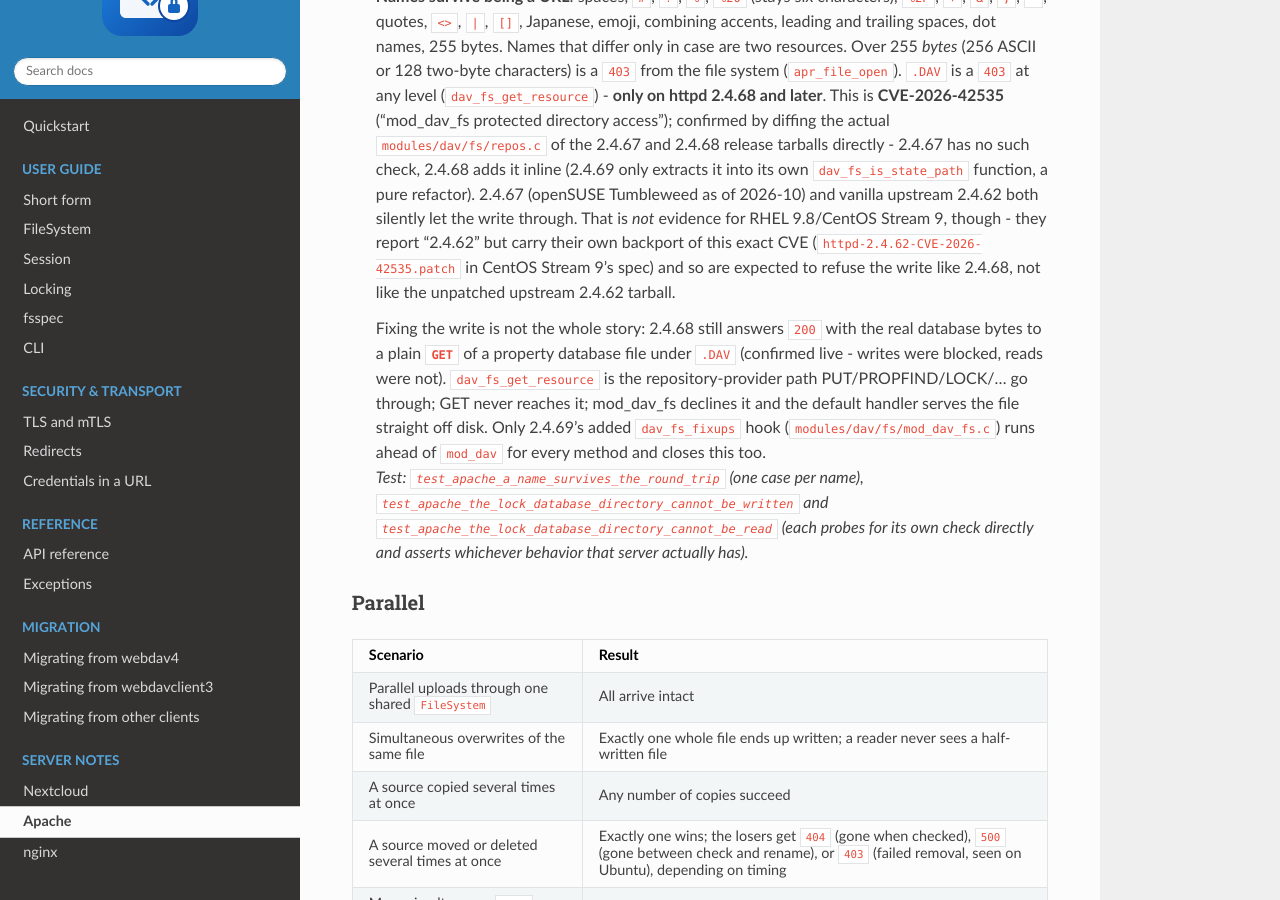
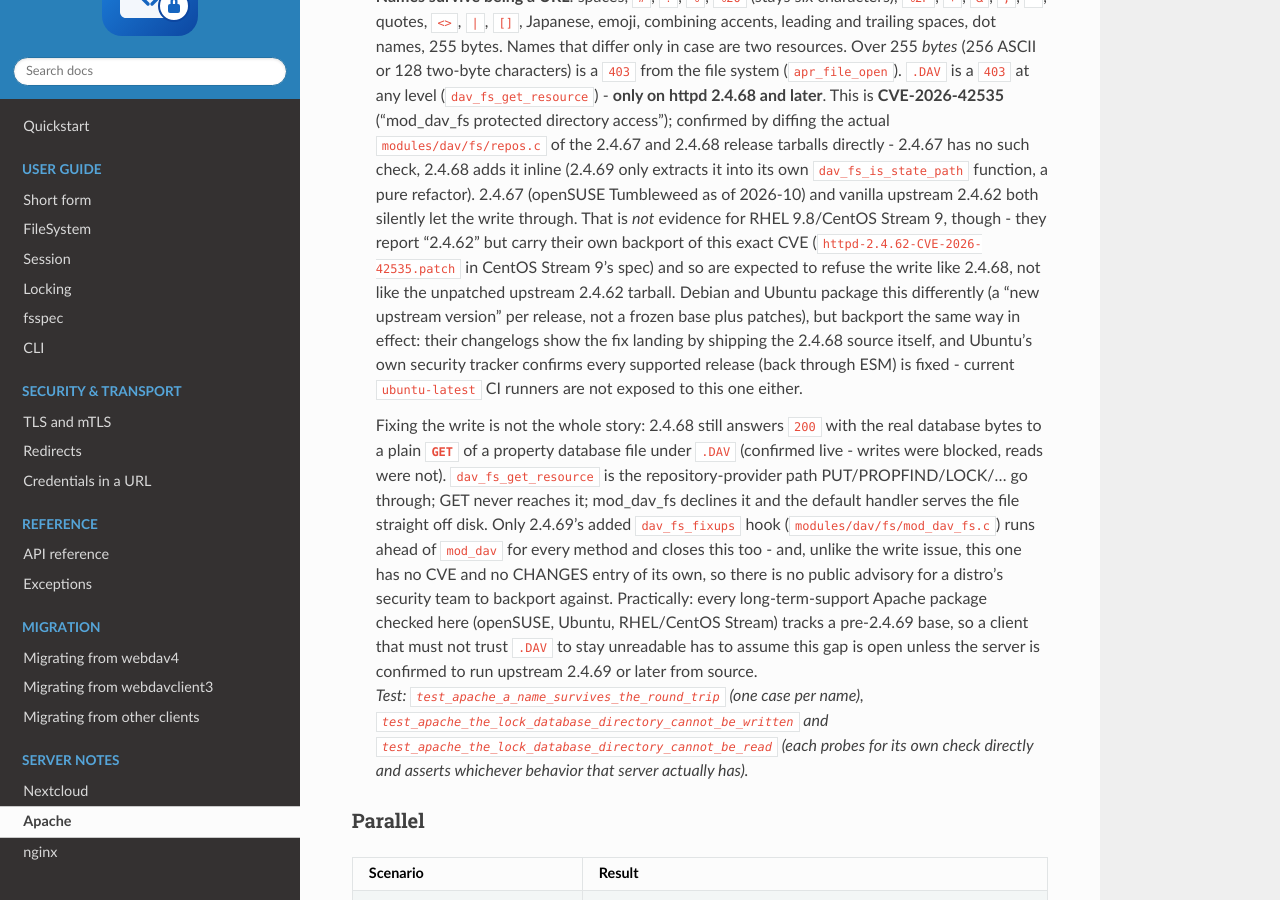
Before and after one commit to manfred-kaiser/webdav-rfc4918, a Sphinx documentation site: the page built from docs/apache-compliance-check.md, in a window 1280 px wide and 900 px high, scrolled down 5079 px. Built offline with Sphinx 7.4.7 and the Read the Docs theme 3.1.0, drawn with Linux system fonts in a browser that asks for light colours.

Commit message:
Document which real-world Apache packages the .DAV gaps actually affect
Checked Debian's and Ubuntu's own packaging (salsa.debian.org's apache2
changelog, Ubuntu's security tracker) rather than assuming from the
upstream version number alone, the same way the previous commit already
corrected that assumption for RHEL/CentOS Stream. Both backport
CVE-2026-42535 (the write block) onto every supported release, current
ubuntu-latest CI runners included - so that part is already closed
everywhere checked.

The read-side gap (GET still exposing a property database file's real
bytes until 2.4.69's dav_fs_fixups hook) has no CVE and no CHANGES entry
of its own, unlike the write issue - confirmed by its absence from the
2.4.69 CHANGES section. With no public advisory to backport against,
none of openSUSE's, Ubuntu's or RHEL's packages (all on a pre-2.4.69
base) are expected to have closed it, even fully patched.

```diff
--- a/docs/apache-compliance-check.md
+++ b/docs/apache-compliance-check.md
@@ -235,7 +235,12 @@ Limits, each on an instance of its own:
   though - they report "2.4.62" but carry their own backport of this exact
   CVE (`httpd-2.4.62-CVE-2026-42535.patch` in CentOS Stream 9's spec) and so
   are expected to refuse the write like 2.4.68, not like the unpatched
-  upstream 2.4.62 tarball.
+  upstream 2.4.62 tarball. Debian and Ubuntu package this differently
+  (a "new upstream version" per release, not a frozen base plus patches),
+  but backport the same way in effect: their changelogs show the fix
+  landing by shipping the 2.4.68 source itself, and Ubuntu's own security
+  tracker confirms every supported release (back through ESM) is fixed -
+  current `ubuntu-latest` CI runners are not exposed to this one either.
 
   Fixing the write is not the whole story: 2.4.68 still answers `200` with
   the real database bytes to a plain **`GET`** of a property database file
@@ -244,7 +249,13 @@ Limits, each on an instance of its own:
   go through; GET never reaches it; mod_dav_fs declines it and the default
   handler serves the file straight off disk. Only 2.4.69's added
   `dav_fs_fixups` hook (`modules/dav/fs/mod_dav_fs.c`) runs ahead of `mod_dav`
-  for every method and closes this too. \
+  for every method and closes this too - and, unlike the write issue, this
+  one has no CVE and no CHANGES entry of its own, so there is no public
+  advisory for a distro's security team to backport against. Practically:
+  every long-term-support Apache package checked here (openSUSE, Ubuntu,
+  RHEL/CentOS Stream) tracks a pre-2.4.69 base, so a client that must not
+  trust `.DAV` to stay unreadable has to assume this gap is open unless
+  the server is confirmed to run upstream 2.4.69 or later from source. \
   *Test: `test_apache_a_name_survives_the_round_trip` (one case per name),
   `test_apache_the_lock_database_directory_cannot_be_written` and
   `test_apache_the_lock_database_directory_cannot_be_read` (each probes for
```
